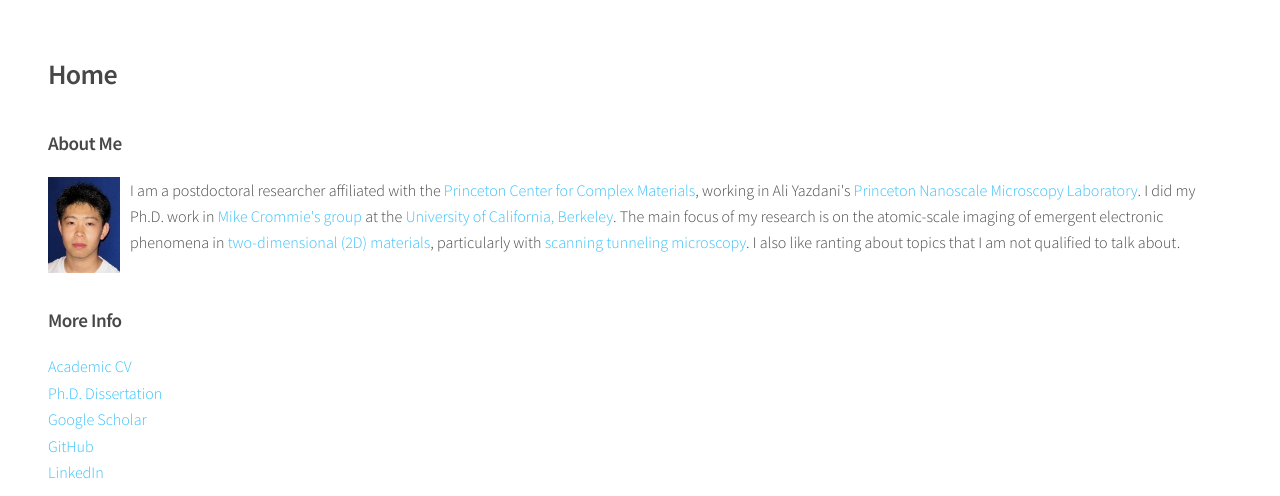
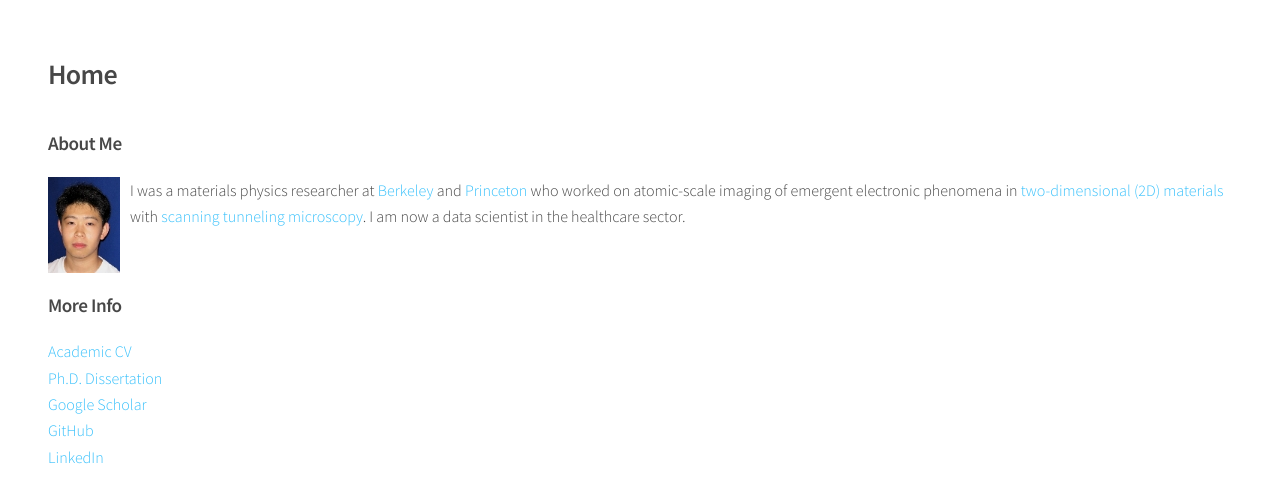
Before and after one commit to dilwong/dilwong.github.io, a PHP site: page / in a window 1280 px wide. Shown: the part 58-554 px from the top of the page. Run offline with PHP 8.4, Linux system fonts and the light colour scheme.

Commit message:
update status

```diff
--- a/docs/index.html
+++ b/docs/index.html
@@ -52,7 +52,7 @@
             <h3 class="mt-2 mb-3 clearfix">About Me</h3>
             <img src="images/me.jpg" align="left" style="margin: 0px 10px 0px 0px" />
             <p>
-                I am a postdoctoral researcher affiliated with the <a href="http://pccm.princeton.edu" target="_blank">Princeton Center for Complex Materials</a>, working in Ali Yazdani's <a href="http://yazdanilab.princeton.edu" target="_blank">Princeton Nanoscale Microscopy Laboratory</a>. I did my Ph.D. work in <a href="https://crommie.berkeley.edu/" target="_blank">Mike Crommie's group</a> at the <a href="http://www.berkeley.edu/" target="_blank">University of California, Berkeley</a>. The main focus of my research is on the atomic-scale imaging of emergent electronic phenomena in <a href="https://en.wikipedia.org/wiki/Single-layer_materials" target="_blank">two-dimensional (2D) materials</a>, particularly with <a href="http://en.wikipedia.org/wiki/Scanning_tunneling_microscope" target="_blank">scanning tunneling microscopy</a>. I also like ranting about topics that I am not qualified to talk about.
+                I was a materials physics researcher at <a href="https://www.berkeley.edu/" target="_blank">Berkeley</a> and <a href="https://www.princeton.edu/" target="_blank">Princeton</a> who worked on atomic-scale imaging of emergent electronic phenomena in <a href="https://en.wikipedia.org/wiki/Single-layer_materials" target="_blank">two-dimensional (2D) materials</a> with <a href="https://en.wikipedia.org/wiki/Scanning_tunneling_microscope" target="_blank">scanning tunneling microscopy</a>. I am now a data scientist in the healthcare sector.
             </p>
         </div>
 
--- a/index.php
+++ b/index.php
@@ -18,7 +18,7 @@
             <h3 class="mt-2 mb-3 clearfix">About Me</h3>
             <img src="images/me.jpg" align="left" style="margin: 0px 10px 0px 0px" />
             <p>
-                I am a postdoctoral researcher affiliated with the <a href="http://pccm.princeton.edu" target="_blank">Princeton Center for Complex Materials</a>, working in Ali Yazdani's <a href="http://yazdanilab.princeton.edu" target="_blank">Princeton Nanoscale Microscopy Laboratory</a>. I did my Ph.D. work in <a href="https://crommie.berkeley.edu/" target="_blank">Mike Crommie's group</a> at the <a href="http://www.berkeley.edu/" target="_blank">University of California, Berkeley</a>. The main focus of my research is on the atomic-scale imaging of emergent electronic phenomena in <a href="https://en.wikipedia.org/wiki/Single-layer_materials" target="_blank">two-dimensional (2D) materials</a>, particularly with <a href="http://en.wikipedia.org/wiki/Scanning_tunneling_microscope" target="_blank">scanning tunneling microscopy</a>. I also like ranting about topics that I am not qualified to talk about.
+                I was a materials physics researcher at <a href="https://www.berkeley.edu/" target="_blank">Berkeley</a> and <a href="https://www.princeton.edu/" target="_blank">Princeton</a> who worked on atomic-scale imaging of emergent electronic phenomena in <a href="https://en.wikipedia.org/wiki/Single-layer_materials" target="_blank">two-dimensional (2D) materials</a> with <a href="https://en.wikipedia.org/wiki/Scanning_tunneling_microscope" target="_blank">scanning tunneling microscopy</a>. I am now a data scientist in the healthcare sector.
             </p>
         </div>
 
```
